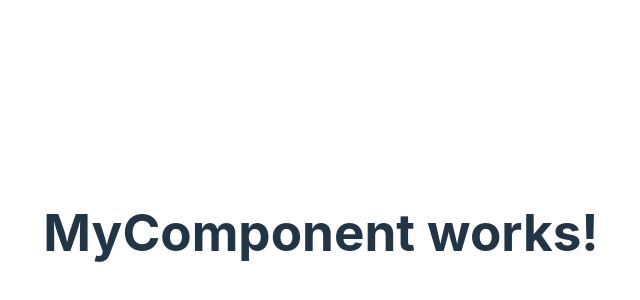
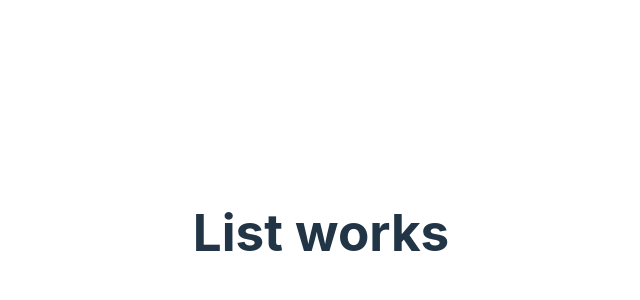
Before and after one commit to sspringer82/react-ws, a React (Vite) app in the folder frontend/: page / in a window 1280 px wide. Shown: the part 168-468 px from the top of the page, without its empty margins (319-959 px from the left). Built offline with nearby package versions, Linux system fonts and the light colour scheme.

Commit message:
Aufgabe 1: Lösung

```diff
--- a/frontend/src/App.tsx
+++ b/frontend/src/App.tsx
@@ -1,8 +1,8 @@
 import './App.css';
-import MyComponent from './examples/MyComponent';
+import List from './List';
 
 function App() {
-  return <MyComponent />;
+  return <List />;
 }
 
 export default App;
--- /dev/null
+++ b/frontend/src/List.tsx
@@ -0,0 +1,7 @@
+import React from 'react';
+
+const List: React.FC = () => {
+  return <h1>List works</h1>;
+};
+
+export default List;
--- a/frontend/src/examples/MyComponent.tsx
+++ b/frontend/src/examples/MyComponent.tsx
@@ -1,5 +1,20 @@
-const MyComponent: React.FC = () => {
-  return <h1>MyComponent works!</h1>;
+type Props = {
+  children: React.ReactNode;
+};
+
+/* Einbindung:
+<MyComponent>
+  <h2>Hallöchen</h2>
+</MyComponent>
+*/
+
+const MyComponent: React.FC<Props> = ({ children }) => {
+  return (
+    <div>
+      <h1>MyComponent works!</h1>
+      {children}
+    </div>
+  );
 };
 
 export default MyComponent;
```
Also changed, not shown: 1 other file (tests, documents, lock files or other folders).
